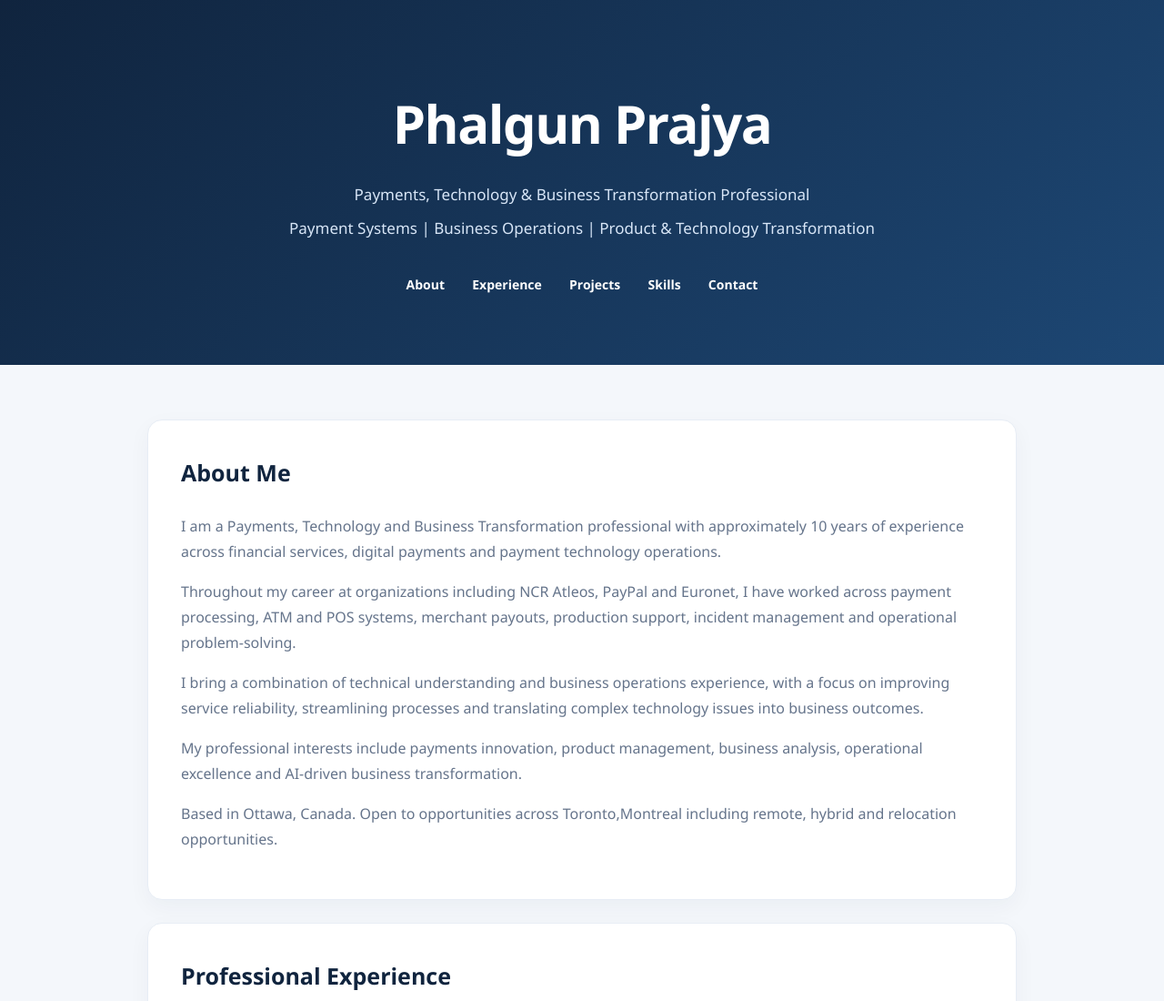
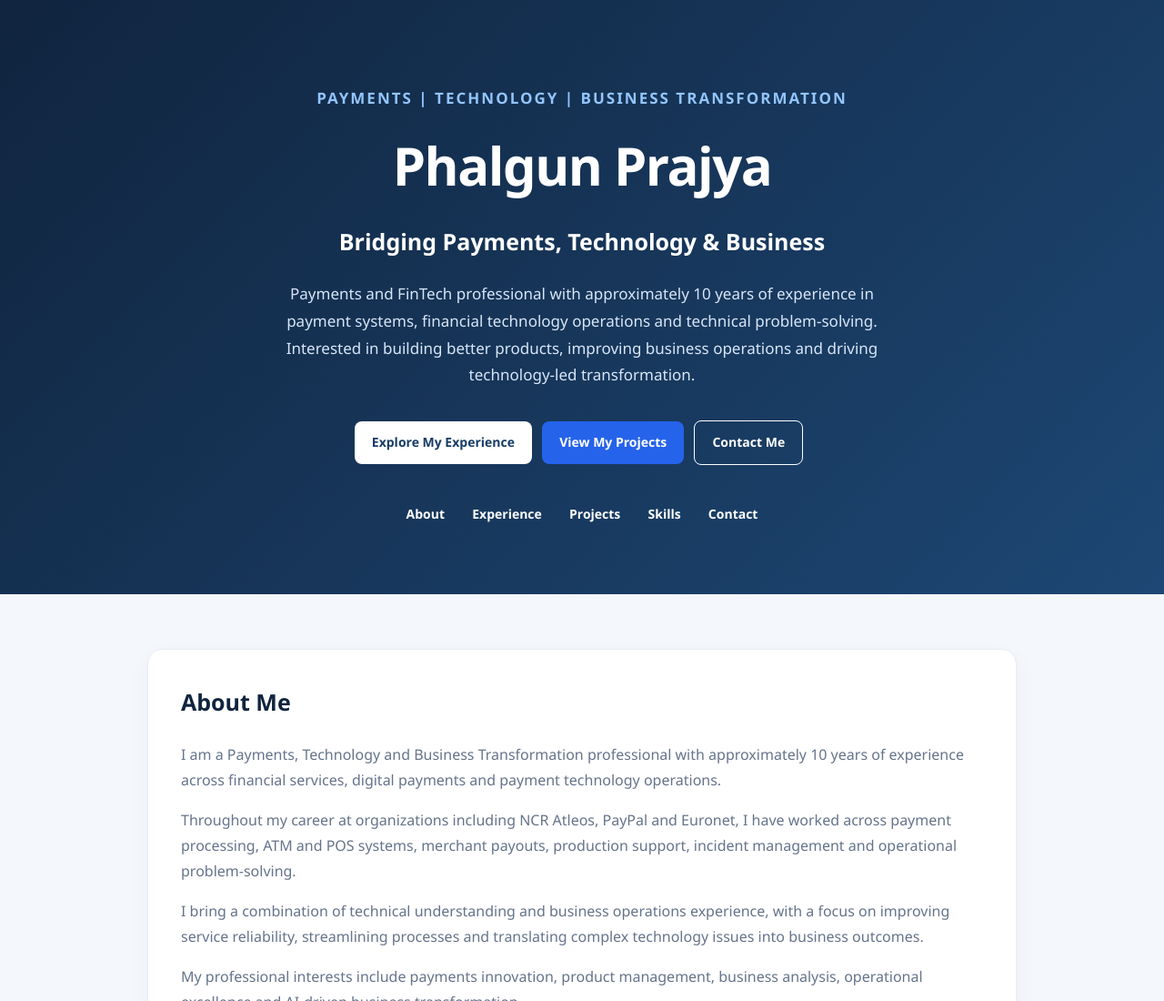
Before and after one commit to prajyaphalgun-ship-it/prajyaphalgun-ship-it.github.io, a plain HTML site: page index.html in a window 1280 px wide. Shown: the top 1100 px of the page at 91% size. Drawn offline with Linux system fonts and the light colour scheme.

Commit message:
Upgrade portfolio hero section

```diff
--- a/index.html
+++ b/index.html
@@ -153,10 +153,44 @@ footer {
 </head>
 <body>
 
+
 <header>
+  <div style="max-width:850px;margin:auto;">
+    <p style="color:#93c5fd;font-weight:700;letter-spacing:2px;text-transform:uppercase;">
+      Payments | Technology | Business Transformation
+    </p>
+
     <h1>Phalgun Prajya</h1>
-  <p>Payments, Technology & Business Transformation Professional</p>
-  <p>Payment Systems | Business Operations | Product & Technology Transformation</p>
+
+    <h2 style="color:white;font-size:25px;margin:12px 0;">
+      Bridging Payments, Technology & Business
+    </h2>
+
+    <p style="font-size:17px;max-width:700px;margin:20px auto;">
+      Payments and FinTech professional with approximately
+      10 years of experience in payment systems, financial
+      technology operations and technical problem-solving.
+      Interested in building better products, improving
+      business operations and driving technology-led transformation.
+    </p>
+
+    <div style="margin-top:28px;">
+      <a class="button" href="#experience"
+         style="background:#ffffff;color:#173c67;">
+        Explore My Experience
+      </a>
+
+      <a class="button" href="#projects"
+         style="background:#2563eb;">
+        View My Projects
+      </a>
+
+      <a class="button" href="#contact"
+         style="background:transparent;border:1px solid white;">
+        Contact Me
+      </a>
+    </div>
+
     <nav>
       <a href="#about">About</a>
       <a href="#experience">Experience</a>
@@ -164,7 +198,9 @@ footer {
       <a href="#skills">Skills</a>
       <a href="#contact">Contact</a>
     </nav>
+  </div>
 </header>
+
 
 <main>
 
```
Lines whose indentation alone changed are shown as unchanged.
